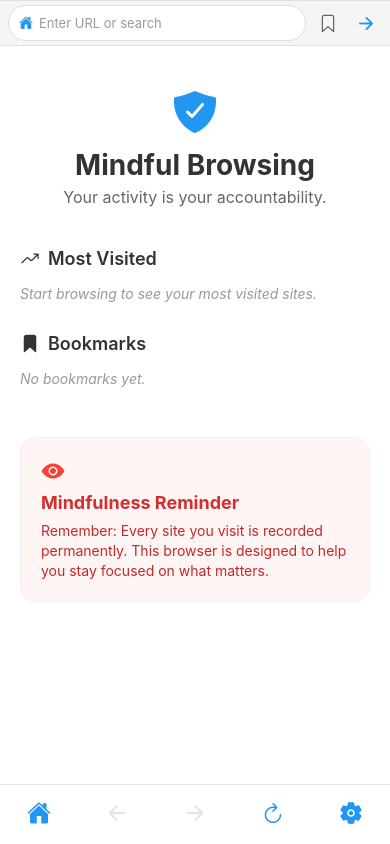
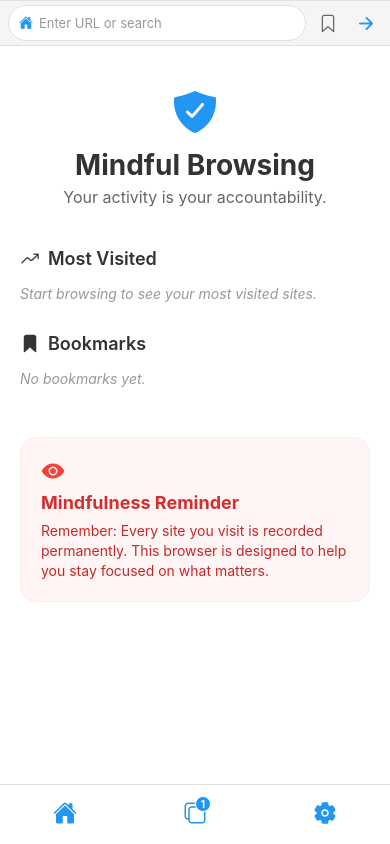
Before and after one commit to MohiuddinSumon/square-browser, a React Native app: screen /Browser in a window 390 px wide. Built offline with nearby package versions, Linux system fonts and the light colour scheme.

Commit message:
multitab added

```diff
--- a/App.js
+++ b/App.js
@@ -1,7 +1,7 @@
 import React from 'react';
 import { NavigationContainer, useNavigation } from '@react-navigation/native';
 import { createStackNavigator } from '@react-navigation/stack';
-import { View, TouchableOpacity, StyleSheet } from 'react-native';
+import { View, TouchableOpacity, StyleSheet, Text } from 'react-native';
 import { Ionicons } from '@expo/vector-icons';
 import { BrowserProvider, useBrowser } from './context/BrowserContext';
 import BrowserScreen from './screens/BrowserScreen';
@@ -15,7 +15,7 @@ const Stack = createStackNavigator();
 // Custom Bottom Navigation Bar Component
 const CustomBottomNav = () => {
   const navigation = useNavigation();
-  const { canGoBack, canGoForward, goBack, goForward, refresh, navigateTo } = useBrowser();
+  const { tabs, setShowTabSwitcher, navigateTo } = useBrowser();
 
   const handleHome = () => {
     navigation.navigate('Browser');
@@ -24,6 +24,10 @@ const CustomBottomNav = () => {
 
   const handleSettings = () => {
     navigation.navigate('Settings');
+  };
+
+  const handleTabs = () => {
+    setShowTabSwitcher(true);
   };
 
   return (
@@ -36,34 +40,15 @@ const CustomBottomNav = () => {
       </TouchableOpacity>
 
       <TouchableOpacity
-        style={[styles.navButton, !canGoBack && styles.navButtonDisabled]}
-        onPress={goBack}
-        disabled={!canGoBack}
+        style={styles.navButton}
+        onPress={handleTabs}
       >
-        <Ionicons
-          name="arrow-back"
-          size={24}
-          color={canGoBack ? '#2196F3' : '#ccc'}
-        />
-      </TouchableOpacity>
-
-      <TouchableOpacity
-        style={[styles.navButton, !canGoForward && styles.navButtonDisabled]}
-        onPress={goForward}
-        disabled={!canGoForward}
-      >
-        <Ionicons
-          name="arrow-forward"
-          size={24}
-          color={canGoForward ? '#2196F3' : '#ccc'}
-        />
-      </TouchableOpacity>
-
-      <TouchableOpacity
-        style={styles.navButton}
-        onPress={refresh}
-      >
-        <Ionicons name="refresh" size={24} color="#2196F3" />
+        <View style={styles.tabsIconContainer}>
+          <Ionicons name="copy-outline" size={24} color="#2196F3" />
+          <View style={styles.tabCountBadge}>
+            <Text style={styles.tabCountText}>{tabs.length}</Text>
+          </View>
+        </View>
       </TouchableOpacity>
 
       <TouchableOpacity
@@ -128,6 +113,28 @@ const styles = StyleSheet.create({
     alignItems: 'center',
     justifyContent: 'center',
   },
+  tabsIconContainer: {
+    position: 'relative',
+    padding: 2,
+  },
+  tabCountBadge: {
+    position: 'absolute',
+    top: -2,
+    right: -2,
+    backgroundColor: '#2196F3',
+    borderRadius: 8,
+    minWidth: 16,
+    height: 16,
+    justifyContent: 'center',
+    alignItems: 'center',
+    borderWidth: 1,
+    borderColor: '#fff',
+  },
+  tabCountText: {
+    color: '#fff',
+    fontSize: 10,
+    fontWeight: 'bold',
+  },
   navButtonDisabled: {
     opacity: 0.5,
   },
--- a/components/HomeScreen.js
+++ b/components/HomeScreen.js
@@ -1,10 +1,10 @@
 import React, { useMemo } from 'react';
-import { View, Text, StyleSheet, TouchableOpacity, FlatList, ScrollView, Image } from 'react-native';
+import { View, Text, StyleSheet, TouchableOpacity, FlatList, ScrollView, Image, Alert } from 'react-native';
 import { Ionicons } from '@expo/vector-icons';
 import { useBrowser } from '../context/BrowserContext';
 
 const HomeScreen = () => {
-  const { history, bookmarks, navigateTo } = useBrowser();
+  const { history, bookmarks, navigateTo, addTab } = useBrowser();
 
   // Get top 6 most visited sites
   const mostVisited = useMemo(() => {
@@ -52,10 +52,27 @@ const HomeScreen = () => {
     );
   };
 
+  const handleSitePress = (url) => {
+    navigateTo(url);
+  };
+
+  const handleSiteLongPress = (url) => {
+    Alert.alert(
+      'Site Options',
+      url,
+      [
+        { text: 'Open in Current Tab', onPress: () => navigateTo(url) },
+        { text: 'Open in New Tab', onPress: () => addTab(url) },
+        { text: 'Cancel', style: 'cancel' }
+      ]
+    );
+  };
+
   const SiteItem = ({ url, title }) => (
     <TouchableOpacity
       style={styles.siteItem}
-      onPress={() => navigateTo(url)}
+      onPress={() => handleSitePress(url)}
+      onLongPress={() => handleSiteLongPress(url)}
     >
       {renderSiteIcon(url, title)}
       <Text style={styles.siteTitle} numberOfLines={1}>{title || url}</Text>
--- a/context/BrowserContext.js
+++ b/context/BrowserContext.js
@@ -15,12 +15,18 @@ export const useBrowser = () => {
 export const BrowserProvider = ({ children }) => {
   const [history, setHistory] = useState([]);
   const [bookmarks, setBookmarks] = useState([]);
-  const [currentUrl, setCurrentUrl] = useState('about:blank');
-  const [canGoBack, setCanGoBack] = useState(false);
-  const [canGoForward, setCanGoForward] = useState(false);
+
+  // Tab Management
+  const [tabs, setTabs] = useState([{ id: Date.now().toString(), url: 'about:blank', canGoBack: false, canGoForward: false }]);
+  const [activeTabIndex, setActiveTabIndex] = useState(0);
+
+  const activeTab = tabs[activeTabIndex] || tabs[0];
+  const currentUrl = activeTab.url;
+
   const [webViewRef, setWebViewRef] = useState(null);
   const [desktopMode, setDesktopMode] = useState(false);
   const [adBlockEnabled, setAdBlockEnabled] = useState(true);
+  const [showTabSwitcher, setShowTabSwitcher] = useState(false);
 
   // User Agents
   const MOBILE_UA = Platform.OS === 'ios'
@@ -93,7 +99,48 @@ export const BrowserProvider = ({ children }) => {
         formattedUrl = 'https://www.google.com/search?q=' + encodeURIComponent(url);
       }
     }
-    setCurrentUrl(formattedUrl);
+
+    const updatedTabs = [...tabs];
+    updatedTabs[activeTabIndex] = { ...updatedTabs[activeTabIndex], url: formattedUrl };
+    setTabs(updatedTabs);
+  }, [tabs, activeTabIndex]);
+
+  /**
+   * Tab Operations
+   */
+  const addTab = useCallback((url = 'about:blank') => {
+    const newTab = {
+      id: Date.now().toString() + Math.random().toString(36).substr(2, 5),
+      url: url,
+      canGoBack: false,
+      canGoForward: false
+    };
+    setTabs(prev => [...prev, newTab]);
+    setActiveTabIndex(tabs.length);
+  }, [tabs.length]);
+
+  const closeTab = useCallback((index) => {
+    if (tabs.length === 1) {
+      // Don't close the last tab, just reset it
+      setTabs([{ id: Date.now().toString(), url: 'about:blank', canGoBack: false, canGoForward: false }]);
+      setActiveTabIndex(0);
+      return;
+    }
+    const newTabs = tabs.filter((_, i) => i !== index);
+    setTabs(newTabs);
+    if (activeTabIndex >= index && activeTabIndex > 0) {
+      setActiveTabIndex(activeTabIndex - 1);
+    }
+  }, [tabs, activeTabIndex]);
+
+  const updateTabState = useCallback((index, state) => {
+    setTabs(prev => {
+      const newTabs = [...prev];
+      if (newTabs[index]) {
+        newTabs[index] = { ...newTabs[index], ...state };
+      }
+      return newTabs;
+    });
   }, []);
 
   /**
@@ -136,19 +183,19 @@ export const BrowserProvider = ({ children }) => {
    * Go back in browser history
    */
   const goBack = useCallback(() => {
-    if (webViewRef && canGoBack) {
+    if (webViewRef && activeTab.canGoBack) {
       webViewRef.goBack();
     }
-  }, [webViewRef, canGoBack]);
+  }, [webViewRef, activeTab.canGoBack]);
 
   /**
    * Go forward in browser history
    */
   const goForward = useCallback(() => {
-    if (webViewRef && canGoForward) {
+    if (webViewRef && activeTab.canGoForward) {
       webViewRef.goForward();
     }
-  }, [webViewRef, canGoForward]);
+  }, [webViewRef, activeTab.canGoForward]);
 
   /**
    * Refresh current page
@@ -162,26 +209,33 @@ export const BrowserProvider = ({ children }) => {
   const value = {
     history,
     bookmarks,
+    tabs,
+    activeTabIndex,
+    activeTab,
+    addTab,
+    closeTab,
+    setActiveTabIndex,
+    updateTabState,
     currentUrl,
-    setCurrentUrl,
-    canGoBack,
-    setCanGoBack,
-    canGoForward,
-    setCanGoForward,
+    setCurrentUrl: (url) => navigateTo(url),
+    canGoBack: activeTab.canGoBack,
+    canGoForward: activeTab.canGoForward,
+    setCanGoBack: (val) => updateTabState(activeTabIndex, { canGoBack: val }),
+    setCanGoForward: (val) => updateTabState(activeTabIndex, { canGoForward: val }),
     webViewRef,
     setWebViewRef,
     addHistoryEntry,
-    navigateTo,
     toggleBookmark,
     checkIsBookmarked,
-    goBack,
-    goForward,
     refresh,
     desktopMode,
     setDesktopMode,
     adBlockEnabled,
     setAdBlockEnabled,
+    showTabSwitcher,
+    setShowTabSwitcher,
     userAgent,
+    navigateTo,
   };
 
   return (
--- a/screens/BrowserScreen.js
+++ b/screens/BrowserScreen.js
@@ -1,6 +1,7 @@
 import React, { useRef, useEffect } from 'react';
-import { View, StyleSheet, ActivityIndicator, Platform, KeyboardAvoidingView, SafeAreaView, StatusBar } from 'react-native';
+import { View, StyleSheet, ActivityIndicator, Platform, KeyboardAvoidingView, SafeAreaView, StatusBar, RefreshControl, ScrollView, Modal, Text, TouchableOpacity, FlatList } from 'react-native';
 import { WebView } from 'react-native-webview';
+import { Ionicons } from '@expo/vector-icons';
 import { useBrowser } from '../context/BrowserContext';
 import AddressBar from '../components/AddressBar';
 import HomeScreen from '../components/HomeScreen';
@@ -13,11 +14,19 @@ const BrowserScreen = () => {
     setCanGoForward,
     webViewRef,
     setWebViewRef,
-    addHistoryEntry,
     adBlockEnabled,
     userAgent,
+    tabs,
+    activeTabIndex,
+    addTab,
+    closeTab,
+    setActiveTabIndex,
+    updateTabState,
+    showTabSwitcher,
+    setShowTabSwitcher,
   } = useBrowser();
   const webView = useRef(null);
+  const [refreshing, setRefreshing] = React.useState(false);
 
   useEffect(() => {
     setWebViewRef(webView.current);
@@ -25,10 +34,21 @@ const BrowserScreen = () => {
 
   const handleNavigationStateChange = (navState) => {
     console.log('Navigation state changed:', navState.url);
-    setCanGoBack(navState.canGoBack);
-    setCanGoForward(navState.canGoForward);
+    updateTabState(activeTabIndex, {
+      canGoBack: navState.canGoBack,
+      canGoForward: navState.canGoForward,
+      url: navState.url
+    });
     setCurrentUrl(navState.url);
   };
+
+  const onRefresh = React.useCallback(() => {
+    setRefreshing(true);
+    if (webView.current) {
+      webView.current.reload();
+    }
+    setTimeout(() => setRefreshing(false), 2000);
+  }, []);
 
   const handleLoadEnd = (syntheticEvent) => {
     const { nativeEvent } = syntheticEvent;
@@ -87,6 +107,12 @@ const BrowserScreen = () => {
         {currentUrl === 'about:blank' ? (
           <HomeScreen />
         ) : (
+          <ScrollView
+            contentContainerStyle={{ flex: 1 }}
+            refreshControl={
+              <RefreshControl refreshing={refreshing} onRefresh={onRefresh} />
+            }
+          >
             <WebView
               ref={webView}
               source={{ uri: currentUrl }}
@@ -115,9 +141,71 @@ const BrowserScreen = () => {
               javaScriptCanOpenWindowsAutomatically={true}
               mixedContentMode="never"
             />
+          </ScrollView>
         )}
       </KeyboardAvoidingView>
+
+      <TabSwitcher
+        visible={showTabSwitcher}
+        onClose={() => setShowTabSwitcher(false)}
+      />
     </SafeAreaView>
+  );
+};
+
+const TabSwitcher = ({ visible, onClose }) => {
+  const { tabs, activeTabIndex, setActiveTabIndex, addTab, closeTab } = useBrowser();
+
+  return (
+    <Modal visible={visible} animationType="slide" transparent={true}>
+      <View style={styles.modalOverlay}>
+        <View style={styles.modalContent}>
+          <View style={styles.modalHeader}>
+            <Text style={styles.modalTitle}>Tabs ({tabs.length})</Text>
+            <TouchableOpacity onPress={onClose}>
+              <Ionicons name="close" size={24} color="#333" />
+            </TouchableOpacity>
+          </View>
+
+          <FlatList
+            data={tabs}
+            keyExtractor={(item) => item.id}
+            numColumns={2}
+            renderItem={({ item, index }) => (
+              <TouchableOpacity
+                style={[styles.tabItem, activeTabIndex === index && styles.activeTabItem]}
+                onPress={() => {
+                  setActiveTabIndex(index);
+                  onClose();
+                }}
+              >
+                <Text style={styles.tabUrl} numberOfLines={2}>
+                  {item.url === 'about:blank' ? 'Home Page' : item.url}
+                </Text>
+                <TouchableOpacity
+                  style={styles.closeTabButton}
+                  onPress={() => closeTab(index)}
+                >
+                  <Ionicons name="close-circle" size={20} color="#F44336" />
+                </TouchableOpacity>
+              </TouchableOpacity>
+            )}
+            contentContainerStyle={styles.tabList}
+          />
+
+          <TouchableOpacity
+            style={styles.newTabButton}
+            onPress={() => {
+              addTab();
+              onClose();
+            }}
+          >
+            <Ionicons name="add" size={24} color="#fff" />
+            <Text style={styles.newTabButtonText}>New Tab</Text>
+          </TouchableOpacity>
+        </View>
+      </View>
+    </Modal>
   );
 };
 
@@ -160,6 +248,73 @@ const styles = StyleSheet.create({
     alignItems: 'center',
     backgroundColor: '#fff',
   },
+  modalOverlay: {
+    flex: 1,
+    backgroundColor: 'rgba(0,0,0,0.5)',
+    justifyContent: 'flex-end',
+  },
+  modalContent: {
+    backgroundColor: '#fff',
+    borderTopLeftRadius: 20,
+    borderTopRightRadius: 20,
+    height: '80%',
+    padding: 20,
+  },
+  modalHeader: {
+    flexDirection: 'row',
+    justifyContent: 'space-between',
+    alignItems: 'center',
+    marginBottom: 20,
+  },
+  modalTitle: {
+    fontSize: 20,
+    fontWeight: 'bold',
+  },
+  tabList: {
+    paddingBottom: 20,
+  },
+  tabItem: {
+    width: '47%',
+    height: 100,
+    backgroundColor: '#f5f5f5',
+    borderRadius: 12,
+    margin: '1.5%',
+    padding: 10,
+    borderWidth: 1,
+    borderColor: '#e0e0e0',
+    position: 'relative',
+  },
+  activeTabItem: {
+    borderColor: '#2196F3',
+    backgroundColor: '#E3F2FD',
+    borderWidth: 2,
+  },
+  tabUrl: {
+    fontSize: 12,
+    color: '#333',
+  },
+  closeTabButton: {
+    position: 'absolute',
+    top: -5,
+    right: -5,
+    backgroundColor: '#fff',
+    borderRadius: 10,
+  },
+  newTabButton: {
+    flexDirection: 'row',
+    backgroundColor: '#2196F3',
+    padding: 15,
+    borderRadius: 12,
+    justifyContent: 'center',
+    alignItems: 'center',
+    gap: 10,
+    marginTop: 10,
+  },
+  newTabButtonText: {
+    color: '#fff',
+    fontWeight: 'bold',
+    fontSize: 16,
+  },
 });
 
 export default BrowserScreen;
```
Lines whose indentation alone changed are shown as unchanged.
